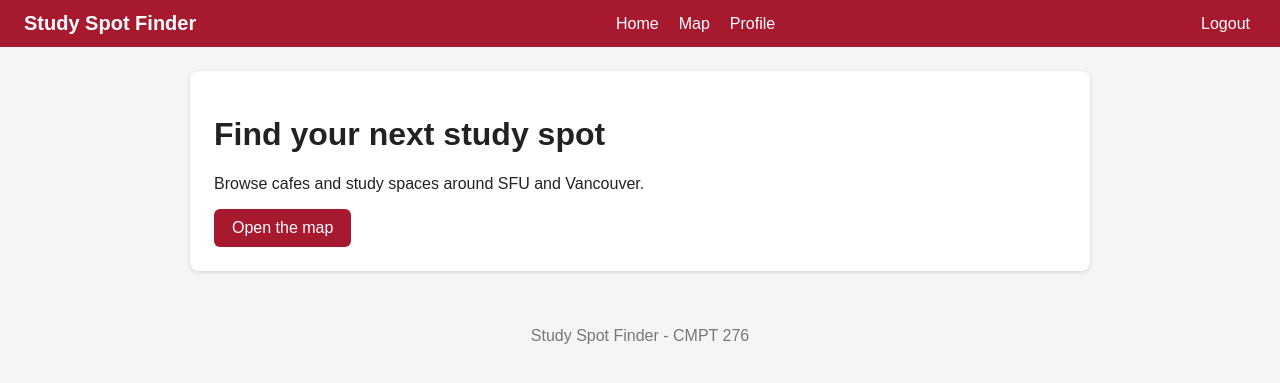
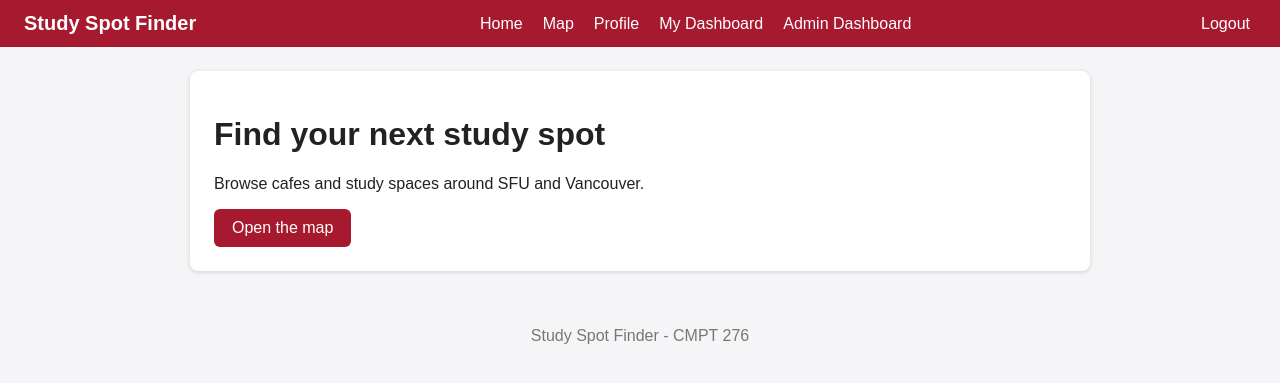
Before and after one commit to florencefilippi/study-spot-finder, a Spring Boot app: page / in a window 1280 px wide. Shown: the top 383 px of the page. Run offline with Spring Boot 4, Linux system fonts and the light colour scheme; a user stored in the database is signed in; some of the project's set-up classes (security, data sources, template engines, error pages and the like) are left out, and stand-ins take their place; some libraries are stand-ins or nearby versions.

Commit message:
Add role-based dashboard links to navbar

```diff
--- a/src/main/resources/templates/fragments.html
+++ b/src/main/resources/templates/fragments.html
@@ -1,5 +1,5 @@
 <!DOCTYPE html>
-<html lang="en" xmlns:th="http://www.thymeleaf.org">
+<html lang="en" xmlns:th="http://www.thymeleaf.org" xmlns:sec="http://www.thymeleaf.org/extras/spring-security">
 
 <!--goes inside every page's <head>. It takes the page title as input. -->
 <head th:fragment="head(title)">
@@ -20,6 +20,8 @@
         <li><a th:href="@{/}">Home</a></li>
         <li><a th:href="@{/map}">Map</a></li>
         <li><a th:href="@{/profile}">Profile</a></li>
+        <li sec:authorize="hasRole('CONTRIBUTOR')"><a th:href="@{/contributor}">My Dashboard</a></li>
+        <li sec:authorize="hasRole('ADMIN')"><a th:href="@{/admin}">Admin Dashboard</a></li>
       </ul>
 
     <!-- Logout button -->
```
